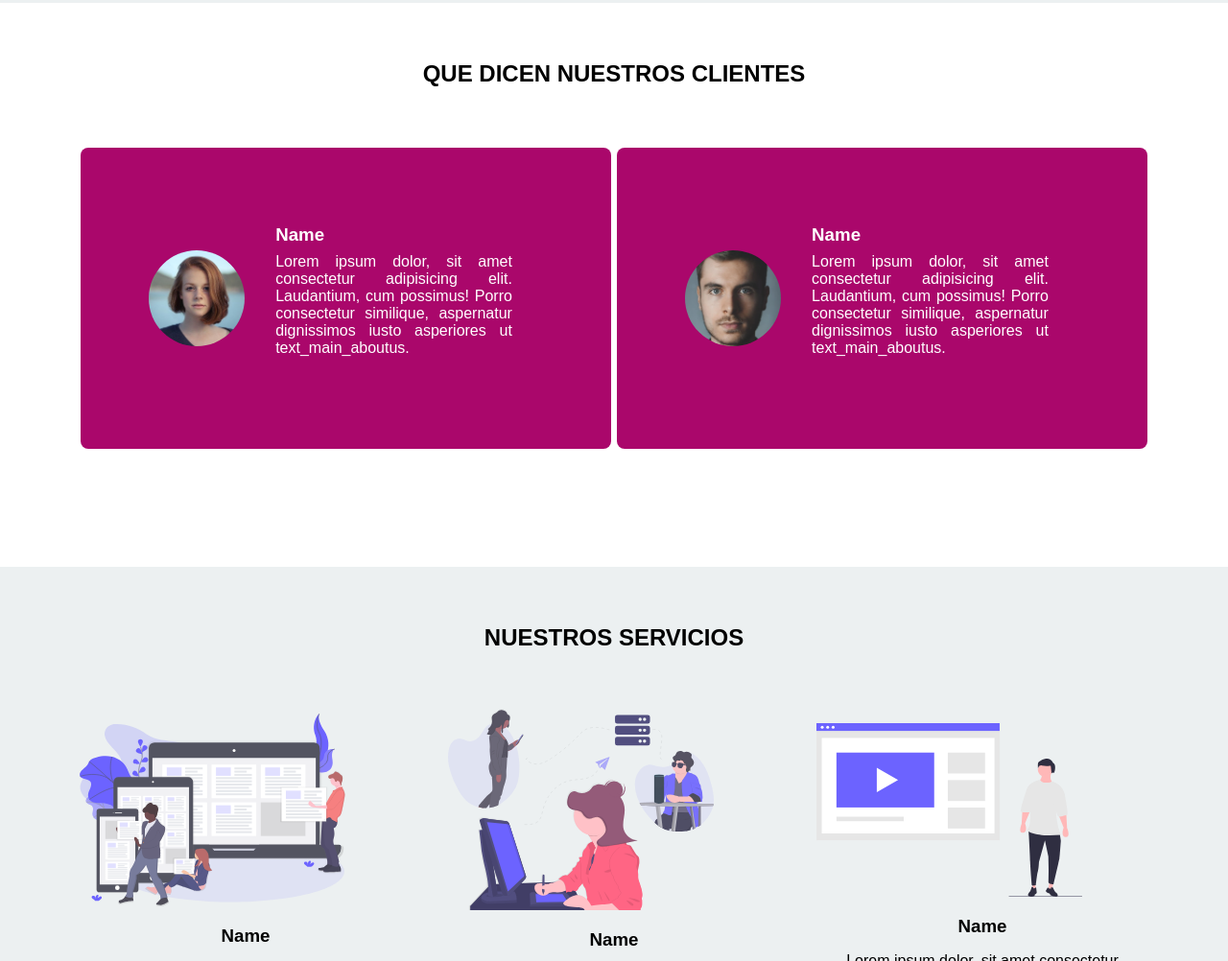
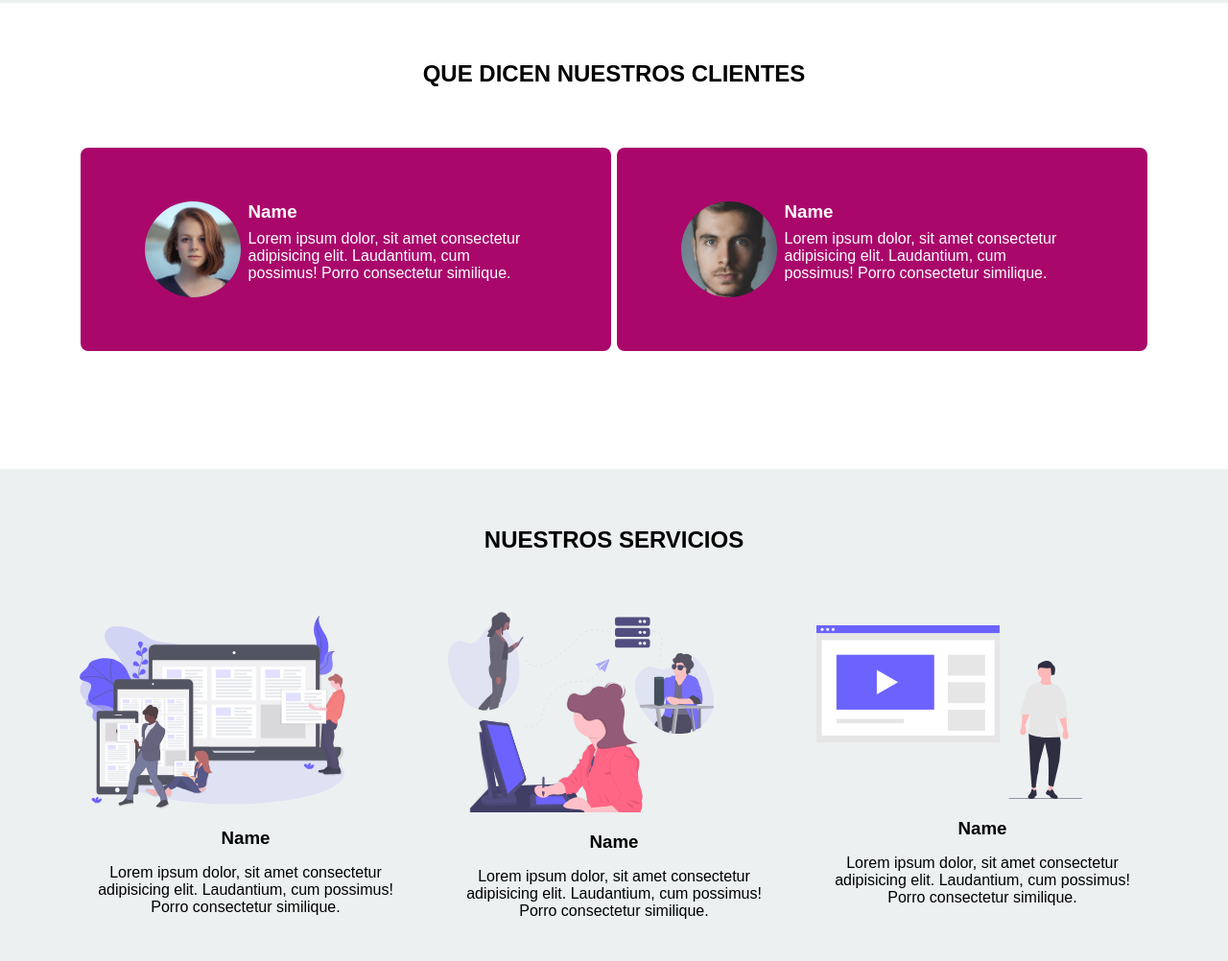
Before and after one commit to diegudeveloper/Proyecto1_WebCurso, a plain HTML site: page index.html in a window 1280 px wide. Shown: the part 1924-2926 px from the top of the page at 96% size. Drawn offline with Linux system fonts and the light colour scheme.

Commit message:
Detalles en la Section clientes

```diff
--- a/Css/clientes.css
+++ b/Css/clientes.css
@@ -64,8 +64,8 @@
 
 
 .clientes .containercards .cards_container .conta {
-    width: 68%;
-    padding: 2rem;
+    width: 70%;
+    padding: 0.5rem;
 }
 
 .clientes .containercards .foto img {
@@ -81,7 +81,7 @@
 
 .clientes .containercards .cards_container p {
     width: 100%;
-    text-align: justify;
+    text-align: left;
     color: #fff;
 }
 
--- a/index.html
+++ b/index.html
@@ -126,8 +126,7 @@
                             <div class="conta">
                                 <h3>Name</h3>
                                 <p>Lorem ipsum dolor, sit amet consectetur adipisicing elit. Laudantium,
-                                    cum possimus! Porro consectetur similique, aspernatur
-                                    dignissimos iusto asperiores ut text_main_aboutus.
+                                    cum possimus! Porro consectetur similique.
                                 </p>
                             </div>
                         </div>
@@ -139,8 +138,7 @@
                             <div class="conta">
                                 <h3>Name</h3>
                                 <p>Lorem ipsum dolor, sit amet consectetur adipisicing elit. Laudantium,
-                                    cum possimus! Porro consectetur similique, aspernatur
-                                    dignissimos iusto asperiores ut text_main_aboutus.
+                                    cum possimus! Porro consectetur similique.
                                 </p>
                             </div>
                         </div>
```
